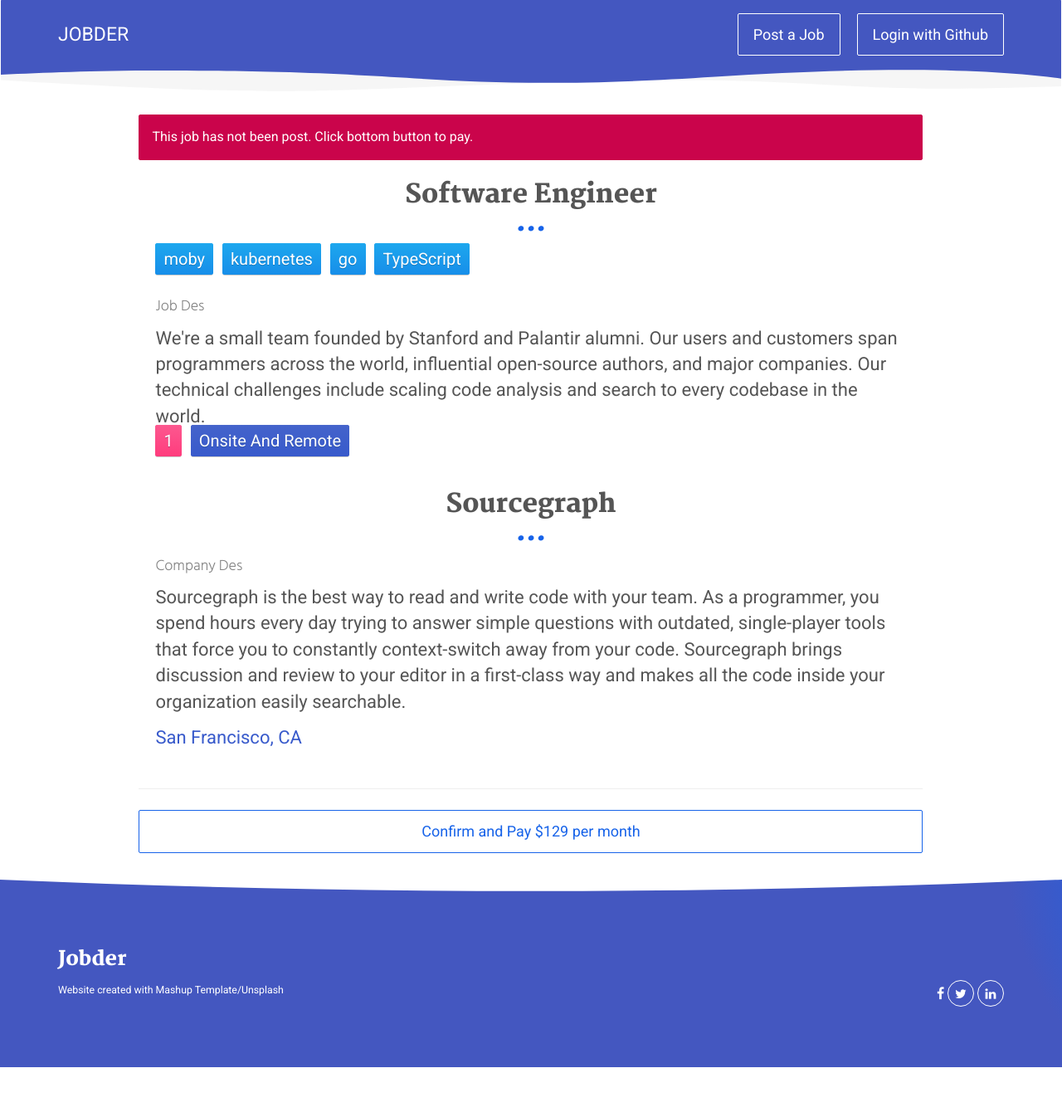
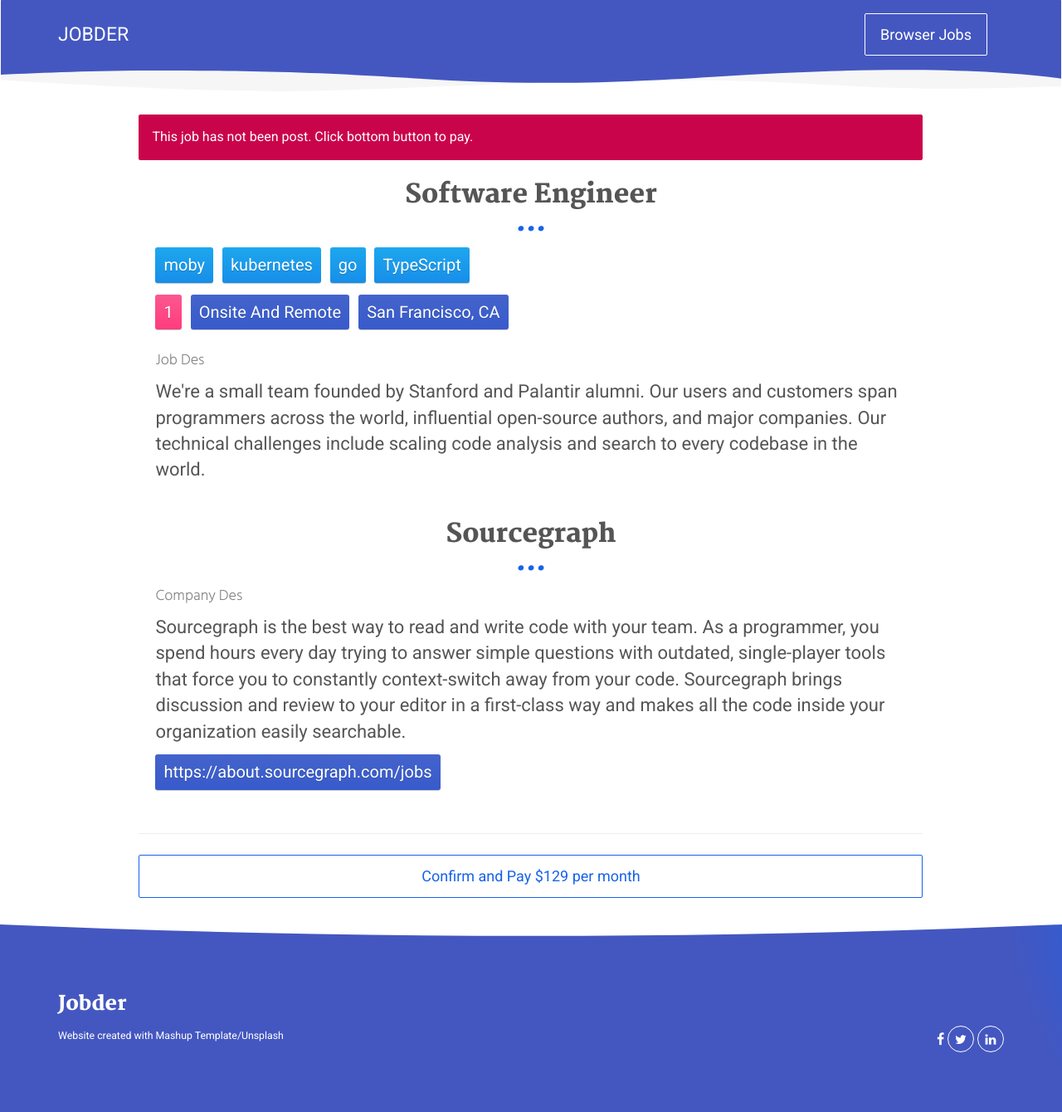
Before and after one commit to Windsooon/jobder, a Django app: page /job/10/ in a window 1280 px wide. Shown: the whole page at 83% size. Before the commit the page ends 1286 px from the top, so only its background shows below. Run offline with Django 3.2, Linux system fonts and the light colour scheme; data comes from the database, SQL or seed files in the repository; parts of the project's set-up code (start-up, migrations or seed data) failed here and were passed over; some libraries are stand-ins or nearby versions.

Commit message:
clean code

```diff
--- a/common/const.py
+++ b/common/const.py
@@ -1,3 +1,5 @@
 FIND = 'Find a Job'
 LOGIN = 'Log in with Github'
 BROWSER = 'Browser Jobs'
+TITLE = 'Job Recommended For You'
+POSTED = 'Job You Posted'
--- a/common/views.py
+++ b/common/views.py
@@ -13,6 +13,7 @@
 from post.models import Post
 from jobs.set_logging import setup_logging
 from .query import get_repos_query
+from .const import FIND, LOGIN, TITLE, POSTED
 
 init_logging = setup_logging()
 logger = init_logging.getLogger(__name__)
@@ -20,7 +21,7 @@
 
 def index(request):
     '''Front page'''
-    return render(request, 'index.html')
+    return render(request, 'index.html', {'FIND': FIND, 'LOGIN': LOGIN})
 
 
 def profile(request, name):
@@ -50,8 +51,7 @@
 @login_required
 def posted_jobs(request):
     posts = Post.objects.filter(user_id=request.user.id)
-    title = "Job You Posted"
-    return render(request, 'match.html', {'posts': posts, 'title': title})
+    return render(request, 'match.html', {'posts': posts, 'title': POSTED})
 
 
 def job(request, id):
@@ -84,7 +84,6 @@
     '''
     Find the most match jobs
     '''
-    title = "Job You Posted"
     try:
         social_token = SocialToken.objects.get(
             account__user__id=request.user.id)
@@ -132,4 +131,4 @@
     preserved = Case(
         *[When(pk=pk, then=pos) for pos, pk in enumerate(posts_id)])
     posts = Post.objects.filter(id__in=posts_id).order_by(preserved)
-    return render(request, 'match.html', {'posts': posts, 'title': title})
+    return render(request, 'match.html', {'posts': posts, 'title': POSTED})
--- a/static/css/job.css
+++ b/static/css/job.css
@@ -2,6 +2,10 @@
     text-align:center;
     /* color: #fff; */
     color: #555;
+}
+
+.icon.source {
+    background-image: url(../imgs/repo-source.png);
 }
 
 #job-title, #job-des, #company-des {
@@ -14,17 +18,16 @@
     padding-bottom: 20px;
 }
 
-.job-div {
-    /* background: #3a5ac9; */
-}
-
 .job-repos {
     display: inline-block;
-    margin-bottom: 20px;
 }
 
 #job-des, #company-des {
     font-size: 2.2rem;
+}
+
+.job-button-wrapper {
+    padding: 7px 10px 7px 0px;
 }
 
 #salary {
@@ -33,18 +36,19 @@
     margin-right: 20px;
 }
 
-#onsite, #location {
+#onsite, #location, #apply {
     font-size: 2.2rem;
-    color: #385acb;
 }
 
 .company-div {
     /* background: #ff3c7d; */
 }
 
-.repo-span, #salary, #onsite {
+.repo-span, #salary, #onsite, #location, #apply {
+    display: inline-block;
     padding: 7px 10px 7px 10px;
     margin-right: 7px;
+    margin-bottom: 7px;
     color: #fff;
     font-size: 2rem;
     text-shadow: 0 1px 0 rgba(0, 51, 83, 0.3);
@@ -72,7 +76,7 @@
     background-image: -o-linear-gradient(top, #fc588f, #ff3c7d);
 }
 
-#onsite {
+#location, #onsite, #apply {
     background-color: #385acb;
     background-image: -moz-linear-gradient(top, #4463cb, #385acb);
     background-image: -webkit-gradient(linear, 0 0, 0 100%, from(#4463cb), to(#385acb));
--- a/templates/404.html
+++ b/templates/404.html
@@ -16,9 +16,9 @@
   <div class="row row-404">
     <div class="col-xs-4 col-xs-offset-4">
       <h1>404</h1>
-      <h4>Please login to see this page.</h4>
+      <h4>Page Not Found.</h4>
       <br>
-      <a href="{% provider_login_url 'github' %}" class="btn btn-primary btn-lg" title="">Login with Github</a>
+      <a href="{% url 'front_page' %}" class="btn btn-primary btn-lg" title="">Front Page</a>
     </div> <!-- end col-xs-12 -->
   </div> <!-- end row -->
 </div> <!-- end container -->
--- a/templates/base.html
+++ b/templates/base.html
@@ -40,7 +40,7 @@
             <ul class="nav navbar-nav navbar-right">
               <li>
                 <p id="post-job">
-                  <a href="{% url 'post_job' %}" class="btn btn-default navbar-btn" title="">Post a Job</a>
+                <a href="{% url 'post_job' %}" class="btn btn-default navbar-btn" title="">Browser Jobs</a>
                 </p>
               </li>
               <li>
@@ -55,10 +55,6 @@
                   <li role="separator" class="divider"></li>
                   <li><a href="{% url 'settings' %}">Settings</a></li>
                 </ul>
-              {% else %}
-                <p>
-                  <a class="btn btn-default navbar-btn" href="{% provider_login_url 'github' %}">Login with Github</a>
-                </p>
               {% endif %}
               </li>
             </ul>
--- a/templates/index.html
+++ b/templates/index.html
@@ -11,9 +11,9 @@
           <p>FIND THE JOB THAT MATCH YOU MOST.</p>
           <br>
           {% if user.is_authenticated %}
-            <a href="{% url 'match' %}" class="btn btn-default btn-lg" title="">Find a Job</a>
+          <a href="{% url 'match' %}" class="btn btn-default btn-lg" title="">{{ FIND }}</a>
           {% else %}
-            <a href="{% provider_login_url 'github' %}" class="btn btn-default btn-lg" title="">Log in with Github</a>
+          <a href="{% provider_login_url 'github' %}" class="btn btn-default btn-lg" title="">{{ LOGIN }}</a>
           {% endif %}
         </div> <!-- end col-xs-12 -->
       </div> <!-- end row -->
--- a/templates/job.html
+++ b/templates/job.html
@@ -19,20 +19,21 @@
               <span class="repo-span">{{ repo }}</span>
               {% endfor %}
             </div>
+            <div class="job-button-wrapper">
+              <span id="salary">{{ salary }}</span>
+              <span id="onsite">{{ onsite }}</span>
+              <span id="location">{{ job.location }}</span>
+            </div>
             <div class="job-wrapper">
               <h4 id="job-title">Job Des</h4>
               <span id="job-des">{{ job.job_des }}</span>
-              <div>
-                <span id="salary">{{ salary }}</span>
-                <span id="onsite">{{ onsite }}</span>
-              </div>
             </div> <!-- end job wrapper -->
           </div>
           <div class="company-div"> <!-- company -->
             <h2 id="company">{{ job.company_name }}</h2>
             <h4 id="company-des-h4">Company Des</h4>
             <p id="company-des">{{ job.company_des }}</p>
-            <span id="location">{{ job.location }}</span>
+            <span id="apply">{{ job.apply }}</span>
           </div> <!-- end company -->
         </div> <!-- end job-container-div -->
         <hr>
```
